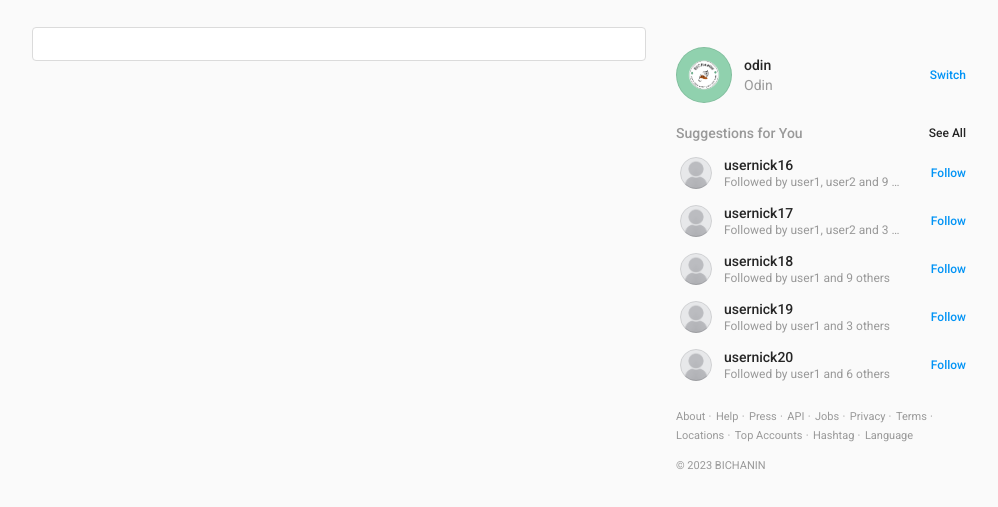
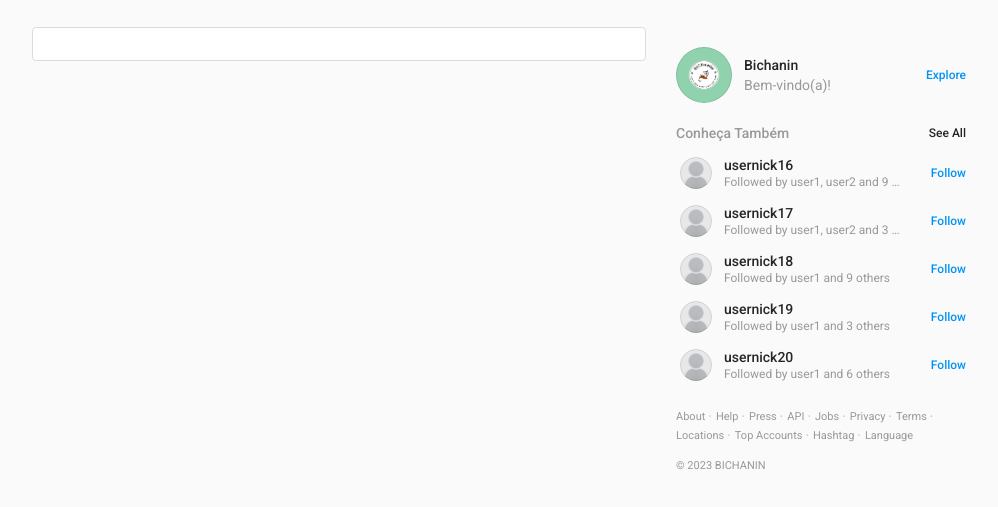
Before and after one commit to matheusPrado007/insta-pet, a plain HTML site: page index.html in a window 1280 px wide. Shown: the part 57-564 px from the top of the page, without its empty margins (141-1139 px from the left). Drawn offline with Linux system fonts and the light colour scheme; no server answers.

Commit message:
feat: adiciona Nome da marca é bem-vindo

```diff
--- a/css/style.css
+++ b/css/style.css
@@ -647,7 +647,7 @@ img {
   font-weight: 500;
   color: var(--text-dark);
   text-decoration: none;
-  text-transform: lowercase;
+  /* text-transform: lowercase; */
 
   max-width: 180px;
   text-overflow: ellipsis;
--- a/index.html
+++ b/index.html
@@ -111,15 +111,15 @@
               <img src="/images/5.png" alt="User Picture" />
             </a>
             <div class="side-menu__user-info">
-              <a href="" target="_blank">Odin</a>
-              <span>Odin</span>
+              <a href="/images/5.png" target="_blank">Bichanin</a>
+              <span>Bem-vindo(a)!</span>
             </div>
-            <button class="side-menu__user-button">Switch</button>
+            <button class="side-menu__user-button">Explore</button>
           </div>
 
           <div class="side-menu__suggestions-section">
             <div class="side-menu__suggestions-header">
-              <h2>Suggestions for You</h2>
+              <h2>Conheça Também</h2>
               <button>See All</button>
             </div>
             <div class="side-menu__suggestions-content">
```
